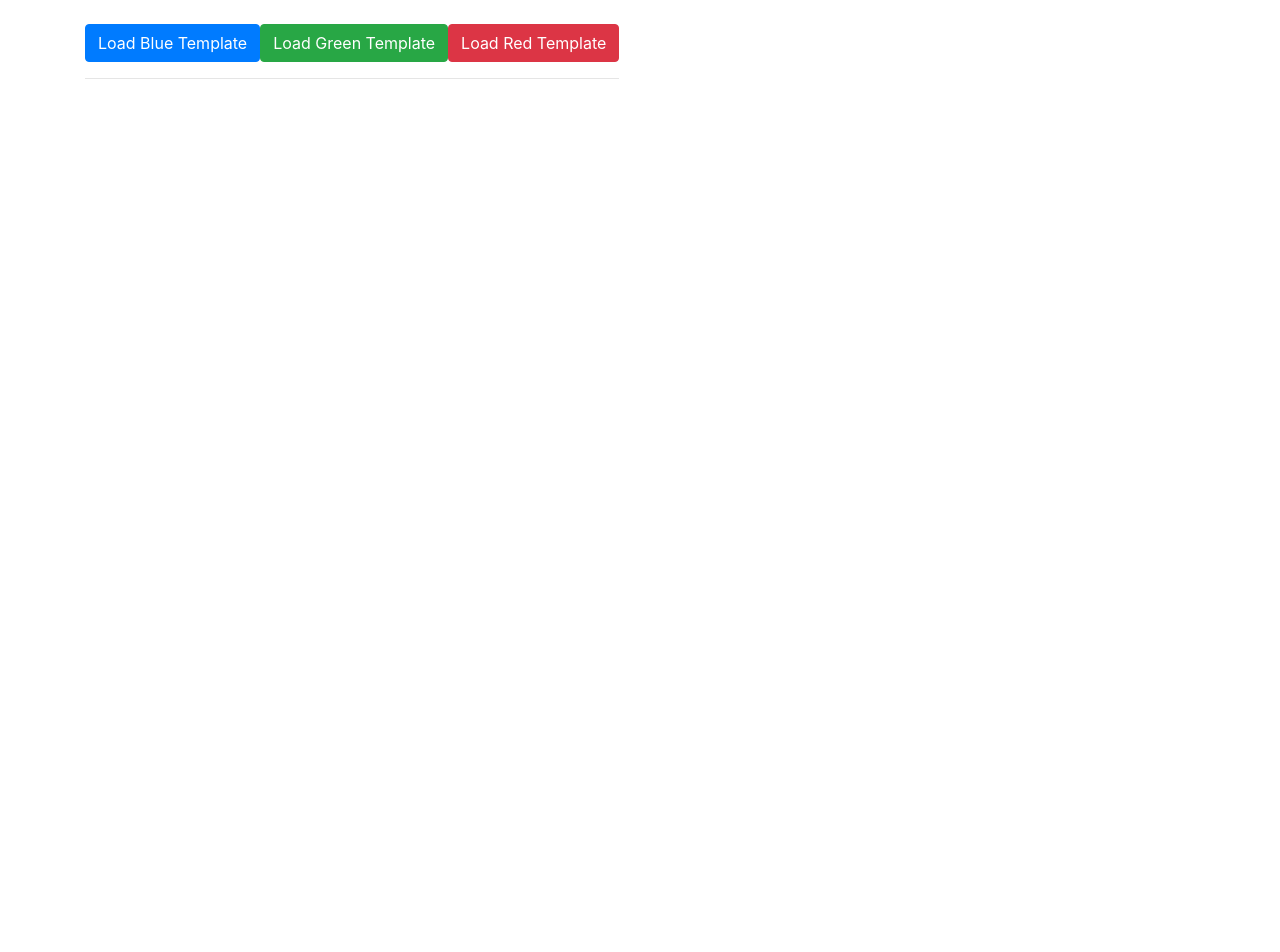
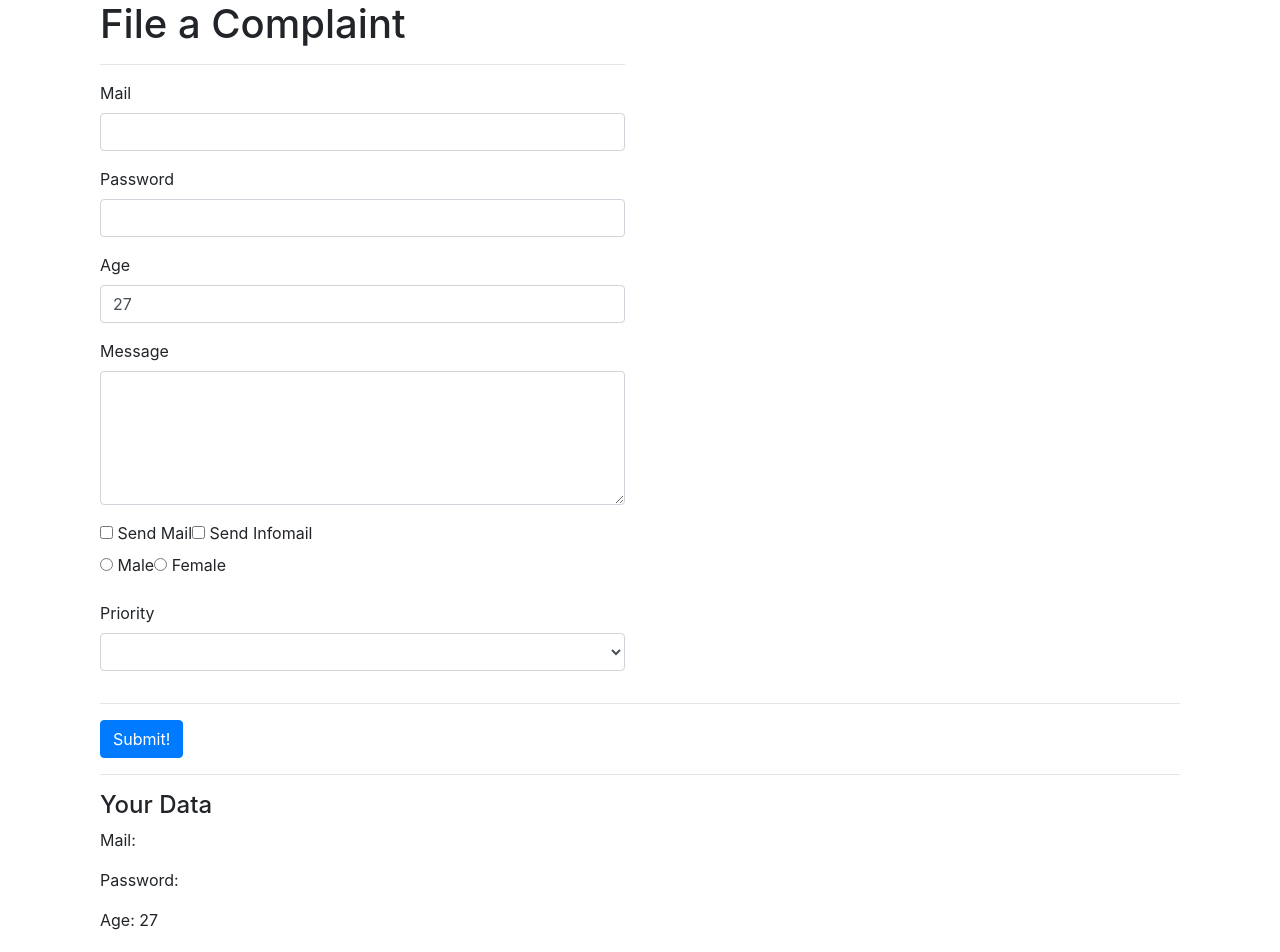
Before and after one commit to wdudek82/vuejs-2-the-complete-guide, a Vue app: page / in a window 1280 px wide. Shown: the top 952 px of the page. Before the commit the page ends 800 px from the top, so only its background shows below. Built offline with nearby package versions, Linux system fonts and the light colour scheme.

Commit message:
Working with forms in VueJS - html template + initial data bindings

```diff
--- a/src/App.vue
+++ b/src/App.vue
@@ -1,24 +1,16 @@
 <template>
   <div id="app" class="container">
-    <!--<div class="col-xs-12">-->
-    <!--<app-user></app-user>-->
-    <!--</div>-->
-    <!--<servers-main></servers-main>-->
-    <slots></slots>
+    <handling-forms></handling-forms>
   </div>
 </template>
 
 <script>
-import User from './components/section8/User';
-import ServersMain from './components/servers/ServersMain';
-import Slots from './components/slots/Slots.vue';
+import HandlingForms from './components/handling-forms/HandlingForms';
 
 export default {
   name: 'App',
   components: {
-    appUser: User,
-    ServersMain,
-    Slots,
+    HandlingForms,
   },
 };
 </script>
--- /dev/null
+++ b/src/components/handling-forms/HandlingForms.vue
@@ -0,0 +1,117 @@
+<template>
+  <div class="container">
+    <form action="">
+      <div class="row">
+        <div
+            class="col-xs-12 col-sm-8 col-sm-offset-2 col-md-6 col-md-offset-3"
+        >
+          <h1>File a Complaint</h1>
+          <hr />
+          <div class="form-group">
+            <label for="email">Mail</label>
+            <input id="email" v-model="userData.email" type="text" class="form-control" />
+          </div>
+          <div class="form-group">
+            <label for="password">Password</label>
+            <input id="password" v-model="userData.password" type="password" class="form-control" />
+          </div>
+          <div class="form-group">
+            <label for="age">Age</label>
+            <input id="age" v-model="userData.age" type="number" class="form-control" />
+          </div>
+        </div>
+      </div>
+      <div class="row">
+        <div
+            class="col-xs-12 col-sm-8 col-sm-offset-2 col-md-6 col-md-offset-3 form-group"
+        >
+          <label for="message">Message</label><br />
+          <textarea id="message" v-model="message" rows="5" class="form-control"></textarea>
+        </div>
+      </div>
+      <div class="row">
+        <div
+            class="col-xs-12 col-sm-8 col-sm-offset-2 col-md-6 col-md-offset-3"
+        >
+          <label for="sendmail">
+            <input id="sendmail" type="checkbox" value="SendMail" /> Send Mail
+          </label>
+          <label for="sendInfomail">
+            <input id="sendInfomail" type="checkbox" value="SendInfomail" />
+            Send Infomail
+          </label>
+          <!-- Also show for single checkbox with true/false -->
+        </div>
+      </div>
+      <div class="row">
+        <div
+            class="col-xs-12 col-sm-8 col-sm-offset-2 col-md-6 col-md-offset-3 form-group"
+        >
+          <label for="male">
+            <input id="male" type="radio" value="male" /> Male
+          </label>
+          <label for="female">
+            <input id="female" type="radio" value="female" /> Female
+          </label>
+        </div>
+      </div>
+
+      <div class="row">
+        <div
+            class="col-xs-12 col-sm-8 col-sm-offset-2 col-md-6 col-md-offset-3 form-group"
+        >
+          <label for="priority">Priority</label><br />
+          <select id="priority" class="form-control">
+            <option value=""></option>
+          </select>
+        </div>
+      </div>
+      <hr />
+      <div class="row">
+        <div
+            class="col-xs-12 col-sm-8 col-sm-offset-2 col-md-6 col-md-offset-3"
+        >
+          <button class="btn btn-primary">Submit!</button>
+        </div>
+      </div>
+    </form>
+    <hr />
+    <div class="row">
+      <div class="col-xs-12 col-sm-8 col-sm-offset-2 col-md-6 col-md-offset-3">
+        <div class="panel panel-default">
+          <h4>Your Data</h4>
+        </div>
+        <div class="panel-body">
+          <p>Mail: {{ userData.email }}</p>
+          <p>Password: {{ userData.password }}</p>
+          <p>Age: {{ userData.age }}</p>
+          <p>Message: {{ message }}</p>
+          <p><strong>Send Mail?</strong></p>
+          <ul>
+            <li></li>
+          </ul>
+          <p>Gender:</p>
+          <p>Priority:</p>
+        </div>
+      </div>
+    </div>
+  </div>
+</template>
+
+<script>
+export default {
+  name: 'HandlingForms',
+  data() {
+    return {
+      userData: {
+        email: '',
+        password: '',
+        age: 27,
+      },
+      message: '',
+    };
+  },
+};
+</script>
+
+<style scoped></style>
```
